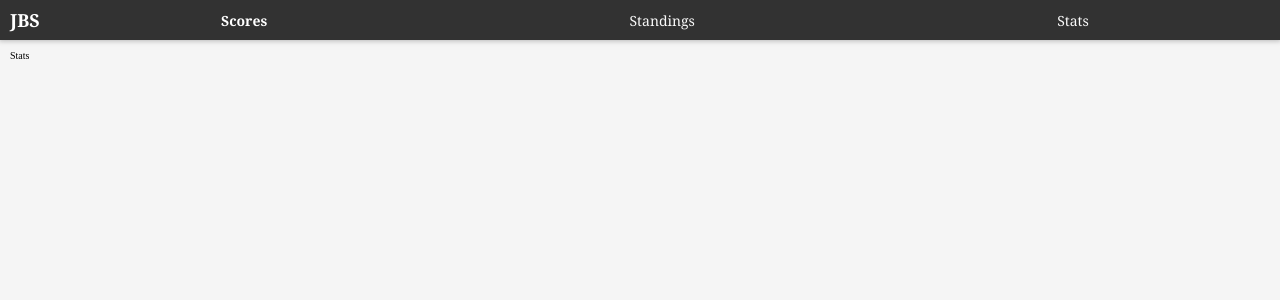
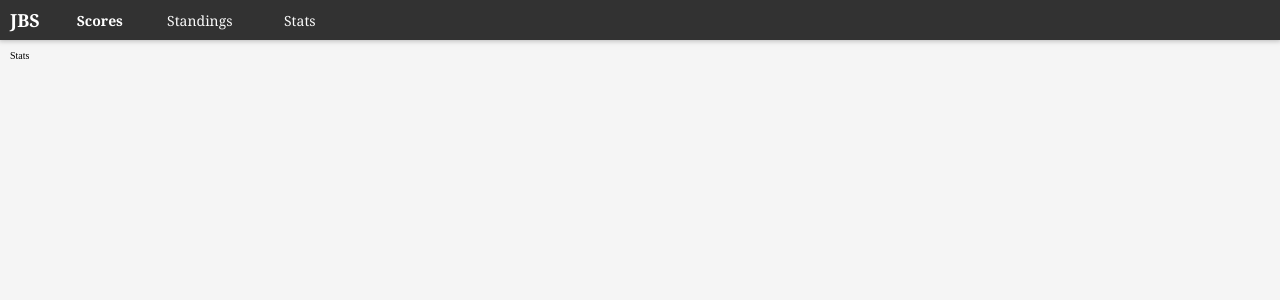
Before and after one commit to aeroblind/boxscores-react, a React app: page /stats in a window 1280 px wide. Shown: the top 300 px of the page. Built offline with nearby package versions, Linux system fonts and the light colour scheme.

Commit message:
navbar styles

```diff
--- a/src/components/header/index.js
+++ b/src/components/header/index.js
@@ -9,8 +9,7 @@ const NavBar = styled.div`
   position: fixed;
   top: 0;
   width: 100%;
-  padding: 5px 0 5px 0;
-  margin: 0 0 8px 0;
+  height: 40px;
   box-shadow: 0 0 5px 1px rgba(0, 0, 0, .25);
   font-family: Georgia;
   font-size: 20px;
@@ -69,18 +68,27 @@ class Header extends Component {
   render() {
     const { activeLinkIndex, links } = this.state;
     console.log(`activeLinkIndex ${activeLinkIndex}`)
+
+    const gridStyle = {
+      flexGrow: 1,
+      alignItems: "center",
+    };
+
     return (
       <NavBar>
         <FlexBox
           fontSize="14px"
-          padding="3px 10px 3px 10px"
+          padding="0 10px 0 10px"
           justifyContent="center"
           alignItems="center"
         >
-          <span style={{fontSize: '18px'}}><b>JBS</b></span>
+          <div style={{fontSize: '18px', margin: '0 10px 0 0'}}>
+            <span ><b>JBS</b></span>
+          </div>
+          <FlexBox style={gridStyle} overflow="scroll">
             {links.map(link => {
               return (
-            <div key={link.id} style={{flexGrow: 1, textAlign: 'center'}}>
+                <div key={link.id} style={{textAlign: 'center', minWidth: '100px' }}>
                   <Link
                     id={link.id}
                     style={(activeLinkIndex === link.id) ? activelinkStyle : linkStyle}
@@ -91,6 +99,8 @@ class Header extends Component {
               )})
             }
           </FlexBox>
+
+        </FlexBox>
       </NavBar>
     );
   }
```
Lines whose indentation alone changed are shown as unchanged.
